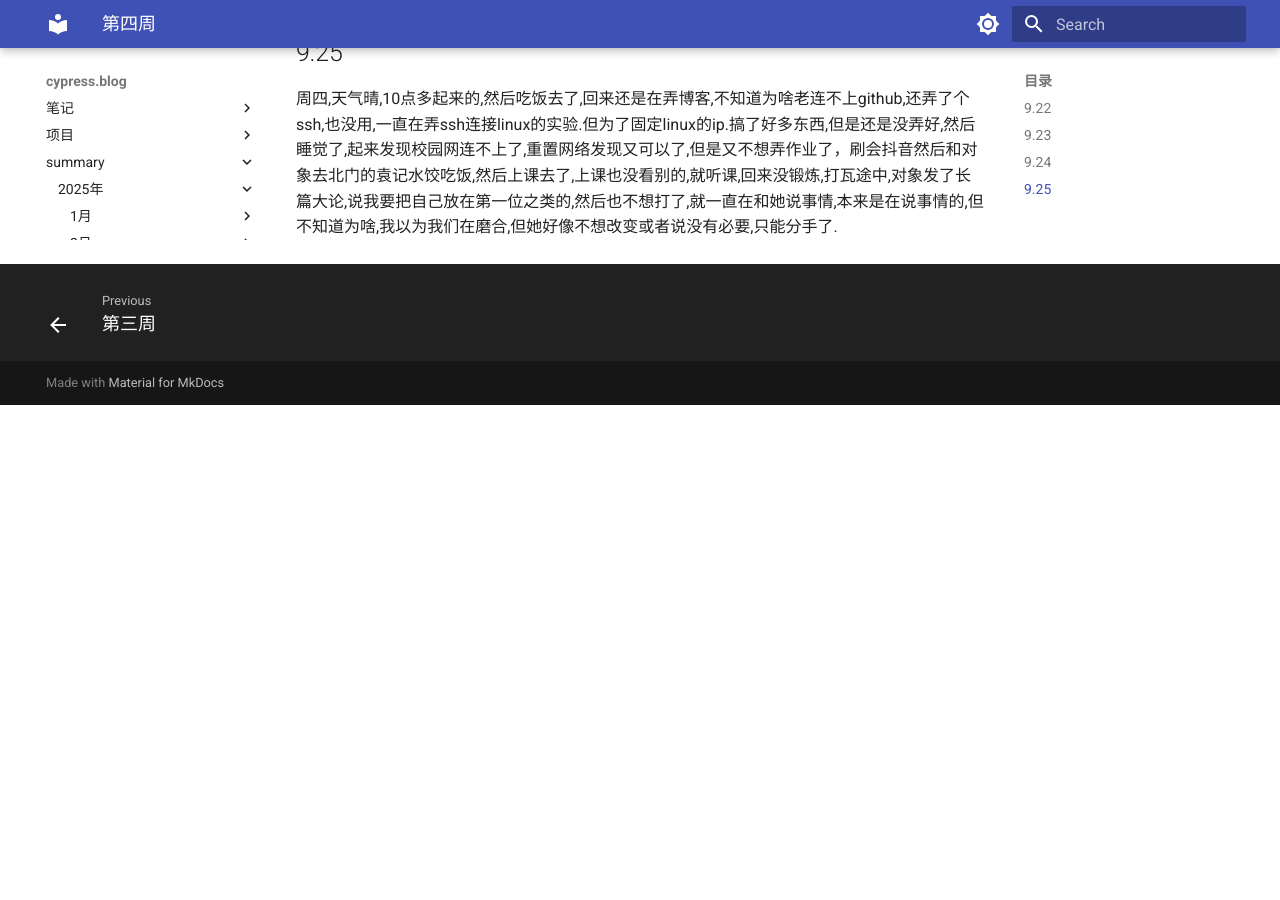
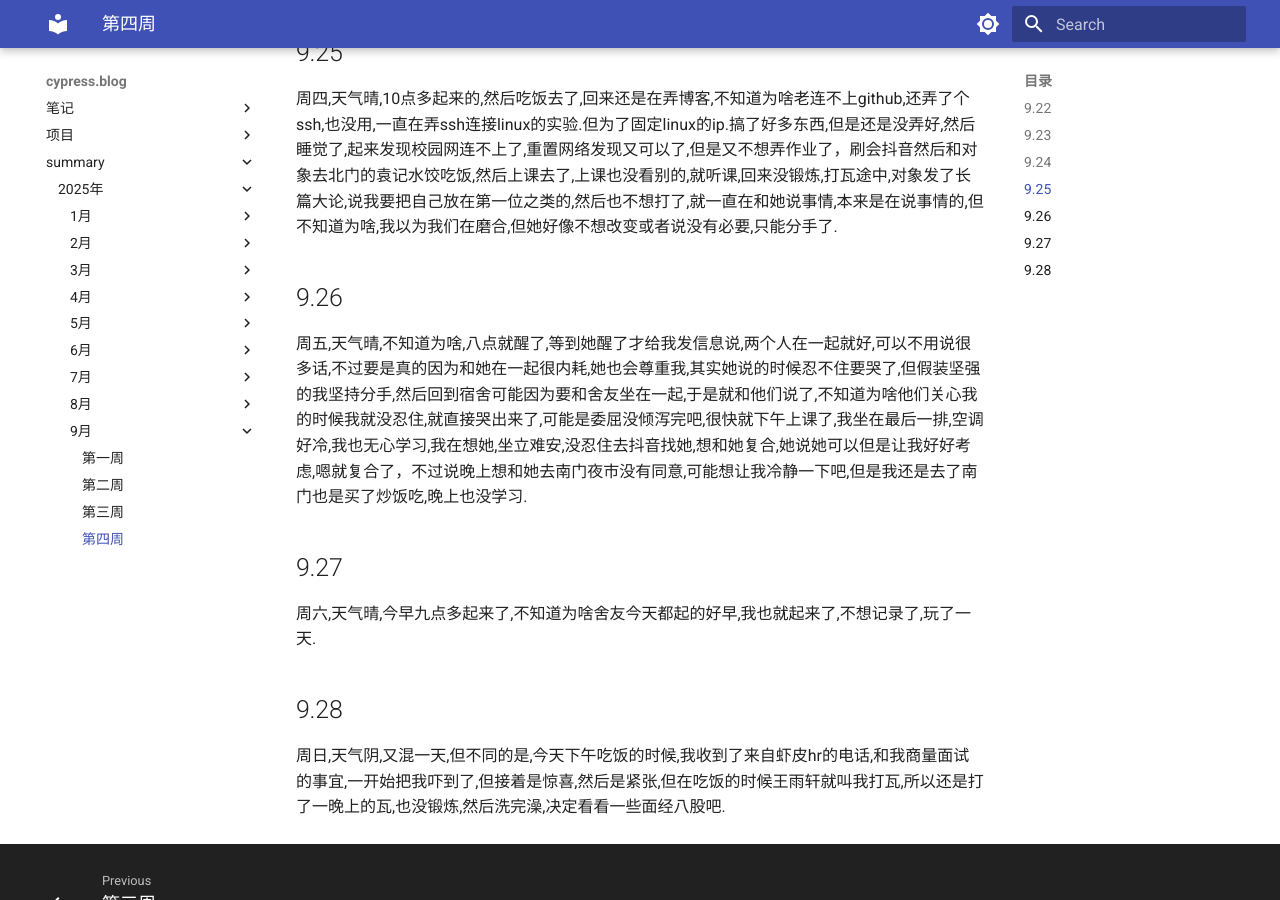
Before and after one commit to cyprer/blog0, an MkDocs documentation site: the page built from docs/summary/25year/9month/4week.md, in a window 1280 px wide and 900 px high, scrolled down 699 px. Built offline with MkDocs 1.6.1 and Material for MkDocs 9.7.7, drawn with Linux system fonts in a browser that asks for light colours; before the commit the page ends 1104 px from its top, so only the background shows below that.

Commit message:
docs: 更新25年9月第4周的个人总结内容
添加了9月26日至28日的日记内容，记录了日常活动和个人感受

```diff
--- a/docs/summary/25year/9month/4week.md
+++ b/docs/summary/25year/9month/4week.md
@@ -8,3 +8,9 @@
   周三,天气晴,早上依旧在看算法,回来弄一下前端吧,以后中午还是看算法吧,睡醒舍友还在睡,先去拿了个快递,回来继续完善前端,弄了个登录和注册的功能,本来想实现验证码登录的,但要钱,就简单弄了,然后想着增加博客的加密功能,但git push 不了,也不知为啥,上课去了.对象一下午没理我,上课的时候她和她舍友坐,让我坐一边,伤心,一晚上没有学习,下课锻炼洗澡,接着弄博客,结果还是没效果,算了,反正也没人看我的博客,接着弄小红书吧.说是这样说,还是弄了一晚上,没效果,老实了.
 ## 9.25
   周四,天气晴,10点多起来的,然后吃饭去了,回来还是在弄博客,不知道为啥老连不上github,还弄了个ssh,也没用,一直在弄ssh连接linux的实验.但为了固定linux的ip.搞了好多东西,但是还是没弄好,然后睡觉了,起来发现校园网连不上了,重置网络发现又可以了,但是又不想弄作业了，刷会抖音然后和对象去北门的袁记水饺吃饭,然后上课去了,上课也没看别的,就听课,回来没锻炼,打瓦途中,对象发了长篇大论,说我要把自己放在第一位之类的,然后也不想打了,就一直在和她说事情,本来是在说事情的,但不知道为啥,我以为我们在磨合,但她好像不想改变或者说没有必要,只能分手了.
+## 9.26
+  周五,天气晴,不知道为啥,八点就醒了,等到她醒了才给我发信息说,两个人在一起就好,可以不用说很多话,不过要是真的因为和她在一起很内耗,她也会尊重我,其实她说的时候忍不住要哭了,但假装坚强的我坚持分手,然后回到宿舍可能因为要和舍友坐在一起,于是就和他们说了,不知道为啥他们关心我的时候我就没忍住,就直接哭出来了,可能是委屈没倾泻完吧,很快就下午上课了,我坐在最后一排,空调好冷,我也无心学习,我在想她,坐立难安,没忍住去抖音找她,想和她复合,她说她可以但是让我好好考虑,嗯就复合了，不过说晚上想和她去南门夜市没有同意,可能想让我冷静一下吧,但是我还是去了南门也是买了炒饭吃,晚上也没学习.
+## 9.27
+  周六,天气晴,今早九点多起来了,不知道为啥舍友今天都起的好早,我也就起来了,不想记录了,玩了一天.
+## 9.28
+  周日,天气阴,又混一天,但不同的是,今天下午吃饭的时候,我收到了来自虾皮hr的电话,和我商量面试的事宜,一开始把我吓到了,但接着是惊喜,然后是紧张,但在吃饭的时候王雨轩就叫我打瓦,所以还是打了一晚上的瓦,也没锻炼,然后洗完澡,决定看看一些面经八股吧.
```
